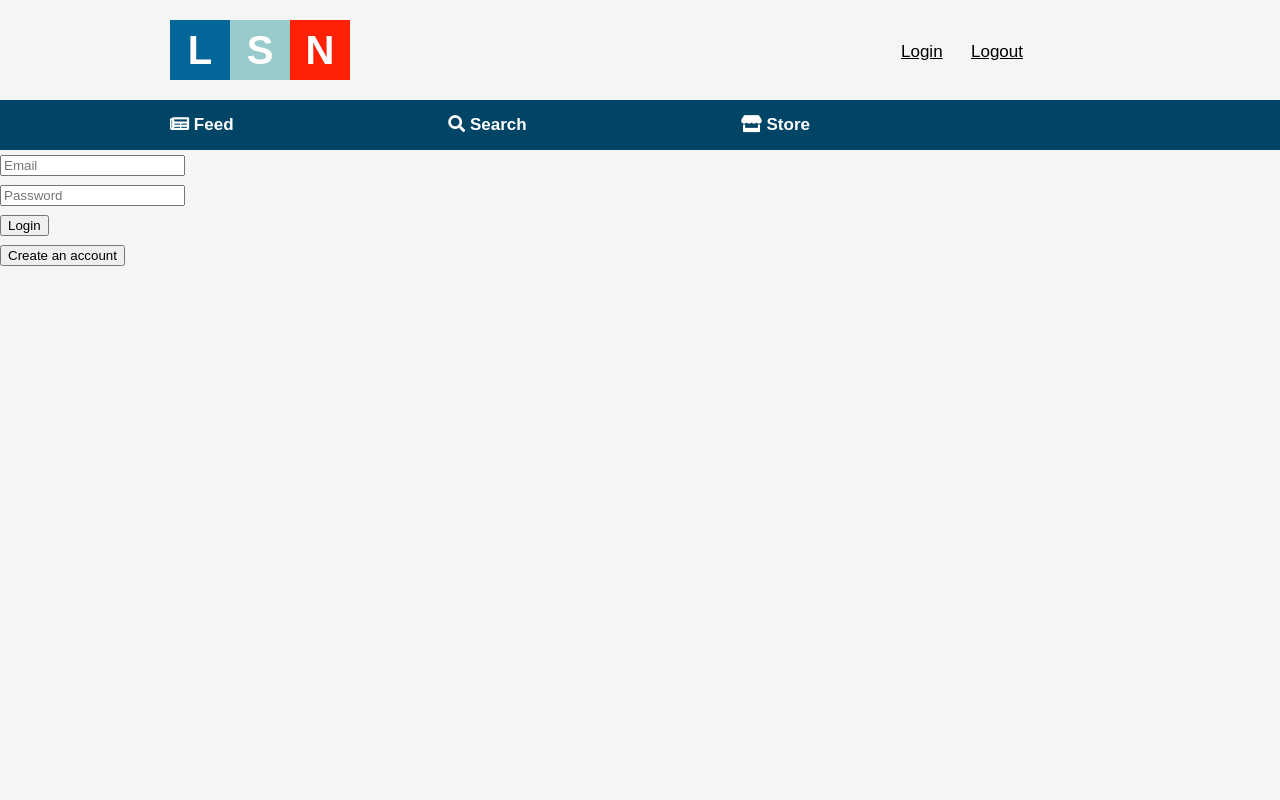
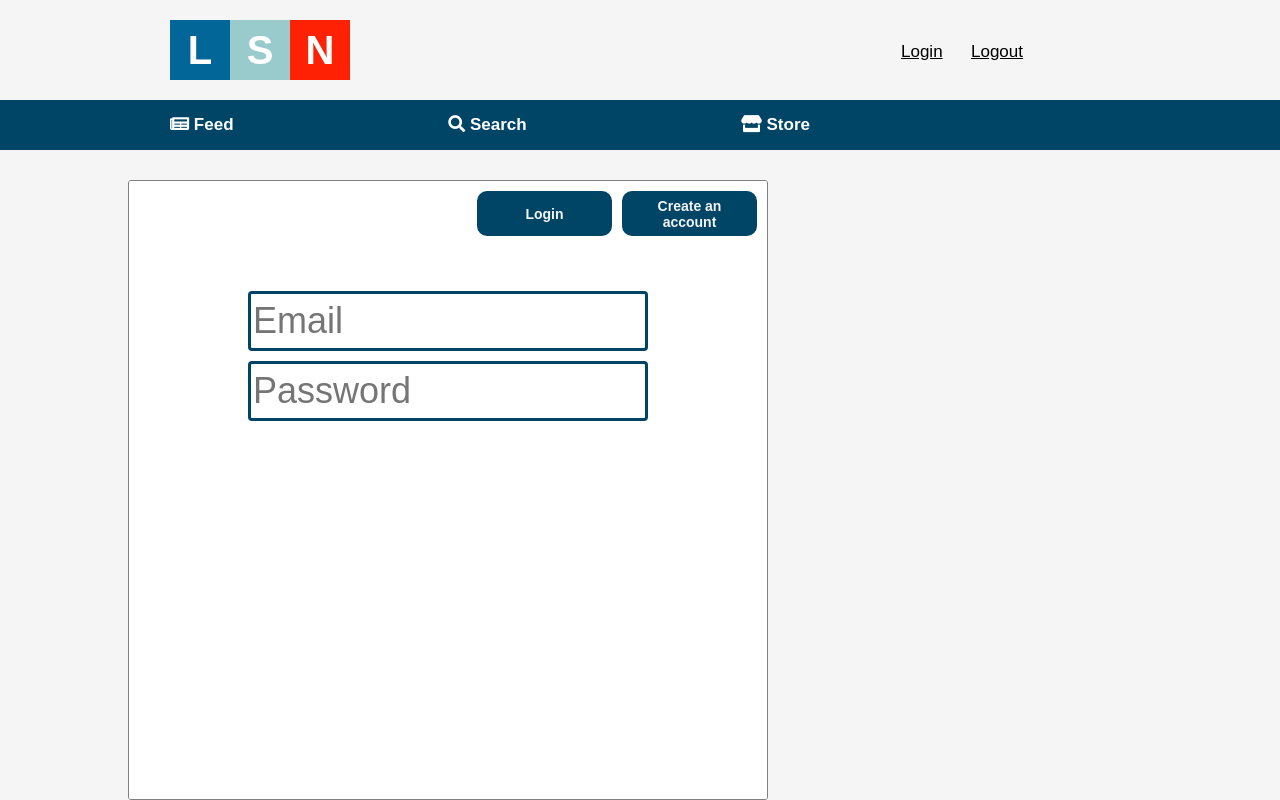
Before and after one commit to MichaelCheco/news-feed, a React (Create React App) app in the folder client/: page /login in a window 1280 px wide. Built offline with nearby package versions, Linux system fonts and the light colour scheme; what apollo-link-ws would draw is missing.

Commit message:
Login component styling

```diff
--- a/client/src/components/Login.js
+++ b/client/src/components/Login.js
@@ -2,7 +2,103 @@ import React, { Component } from "react";
 import gql from "graphql-tag";
 import { Mutation } from "react-apollo";
 import { AUTH_TOKEN } from "../constants";
-
+import styled from "styled-components";
+const Container = styled.div`
+  display: grid;
+  overflow: scroll;
+  grid-column: 2 / 7;
+  grid-row: 3 / -1;
+  margin-top: 30px;
+  background: white;
+  border: 1px solid grey;
+  border-radius: 3px;
+`;
+const EmailInput = styled.input`
+  width: 400px;
+  height: 60px;
+  border: 3px solid ${props => props.theme.darkBlue};
+  border-radius: 4px;
+  font-size: 36px;
+  margin-bottom: 10px;
+  :focus {
+    outline: 0;
+  }
+`;
+const PasswordInput = styled.input`
+  width: 400px;
+  height: 60px;
+  border-radius: 4px;
+  border: 3px solid ${props => props.theme.darkBlue};
+  font-size: 36px;
+  margin-bottom: 10px;
+  :focus {
+    outline: 0;
+  }
+`;
+const NameInput = styled.input`
+  width: 400px;
+  height: 60px;
+  border-radius: 4px;
+  border: 3px solid ${props => props.theme.darkBlue};
+  font-size: 36px;
+  margin-bottom: 10px;
+  :focus {
+    outline: 0;
+  }
+`;
+const InputWrapper = styled.div`
+  display: flex;
+  flex-direction: column;
+  height: 680px;
+  justify-content: flex-start;
+  align-items: center;
+`;
+const ButtonsWrapper = styled.div`
+  display: flex;
+  justify-content: flex-end;
+  height: 100px;
+  margin-top: 10px;
+`;
+const LoginButton = styled.button`
+  width: 135px;
+  height: 45px;
+  padding: 4px;
+  font-size: 14px;
+  font-weight: bold;
+  background: ${props => props.theme.darkBlue};
+  border: 3px solid ${props => props.theme.darkBlue};
+  color: whitesmoke;
+  border-radius: 10px;
+  margin-right: 10px;
+  :focus {
+    outline: 0;
+  }
+  :hover {
+    color: ${props => props.theme.darkBlue};
+    cursor: pointer;
+    background: whitesmoke;
+  }
+`;
+const CreateButton = styled.button`
+  width: 135px;
+  height: 45px;
+  padding: 4px;
+  font-size: 14px;
+  font-weight: bold;
+  background: ${props => props.theme.darkBlue};
+  border: 3px solid ${props => props.theme.darkBlue};
+  color: whitesmoke;
+  border-radius: 10px;
+  margin-right: 10px;
+  :focus {
+    outline: 0;
+  }
+  :hover {
+    color: ${props => props.theme.darkBlue};
+    cursor: pointer;
+    background: whitesmoke;
+  }
+`;
 const SIGNUP_MUTATION = gql`
   mutation signup($email: String!, $password: String!, $name: String!) {
     signup(email: $email, password: $password, name: $name) {
@@ -31,22 +127,39 @@ class Login extends Component {
     this.setState({ [name]: val });
   };
   _confirmData = async data => {
-      const { token } = this.state.login ? data.login : data.signup
-      this._saveUserData(token)
-      this.props.history.push('/')
-
-  }
+    const { token } = this.state.login ? data.login : data.signup;
+    this._saveUserData(token);
+    this.props.history.push("/");
+  };
   _saveUserData = token => {
-    localStorage.setItem(AUTH_TOKEN, token)
-  }
+    localStorage.setItem(AUTH_TOKEN, token);
+  };
 
   render() {
     const { email, name, password, login } = this.state;
     return (
-      <div>
-        <div>
+      <Container>
+        <ButtonsWrapper>
+          <Mutation
+            mutation={login ? LOGIN_MUTATION : SIGNUP_MUTATION}
+            variables={{ email, name, password }}
+            onCompleted={data => this._confirmData(data)}
+          >
+            {mutation => (
+              <LoginButton onClick={mutation}>
+                {login ? "Login" : "Create Account"}
+              </LoginButton>
+            )}
+          </Mutation>
+          <CreateButton onClick={() => this.setState({ login: !login })}>
+            {login ? "Create an account" : "Already have an account?"}
+          </CreateButton>
+        </ButtonsWrapper>
+
+        <InputWrapper>
           {!login && (
-            <input
+            <NameInput
+              autoFocus
               type="text"
               name="name"
               value={name}
@@ -54,40 +167,25 @@ class Login extends Component {
               onChange={this.handleChange}
             />
           )}
-          <input
+          <EmailInput
+            autoFocus
+            required
             type="text"
             name="email"
             value={email}
             placeholder="Email"
             onChange={this.handleChange}
           />
-          <input
-            type="text"
+          <PasswordInput
+            required
+            type="password"
             name="password"
             value={password}
             placeholder="Password"
             onChange={this.handleChange}
           />
-        </div>
-        <div>
-          <Mutation
-            mutation={login ? LOGIN_MUTATION : SIGNUP_MUTATION}
-            variables={{ email, name, password }}
-            onCompleted={data => this._confirmData(data)}
-          >
-            {mutation => (
-              <button onClick={mutation}>
-                {login ? "Login" : "Create Account"}
-              </button>
-            )}
-          </Mutation>
-        </div>
-        <div>
-          <button onClick={() => this.setState({ login: !login })}>
-            {login ? "Create an account" : "Already have an account?"}
-          </button>
-        </div>
-      </div>
+        </InputWrapper>
+      </Container>
     );
   }
 }
```
